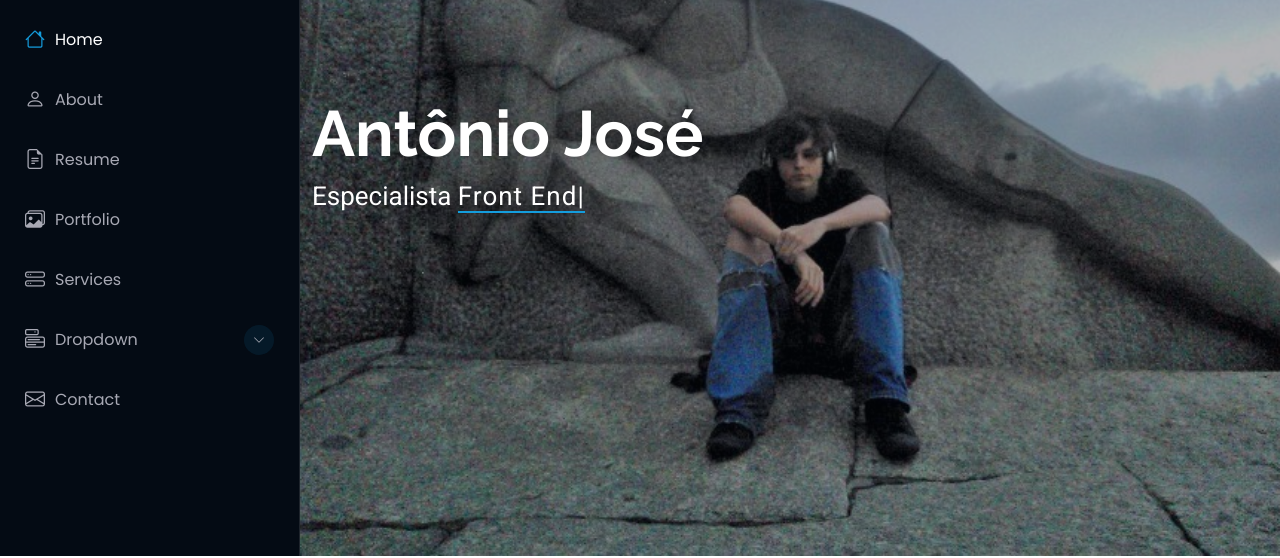
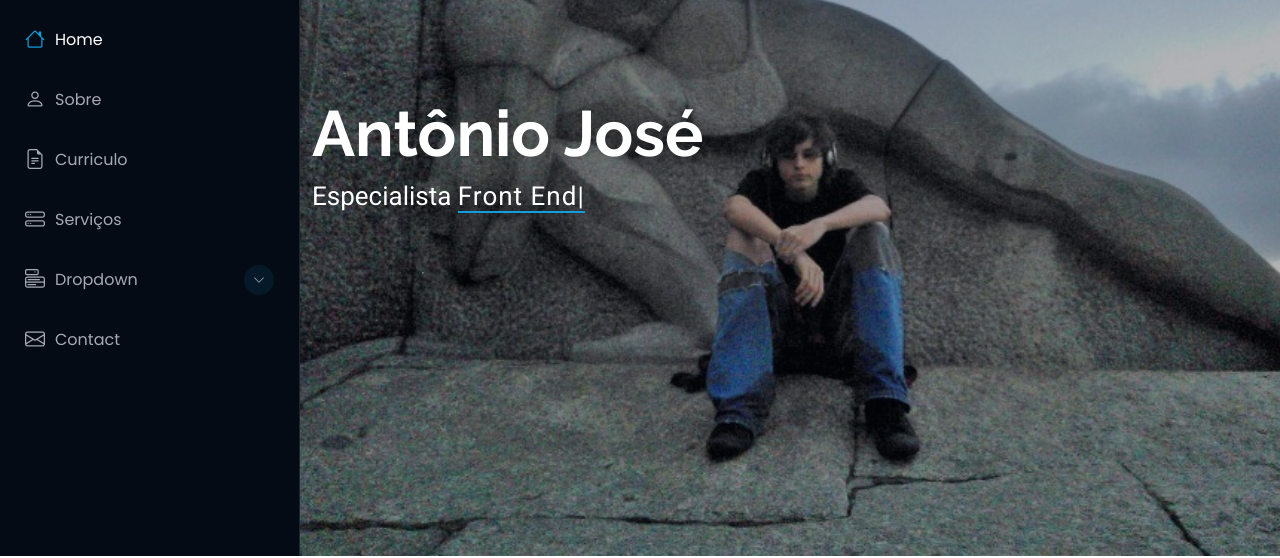
Before and after one commit to TonyScanfeld/facudade, a plain HTML site: page Portfolio/iPortfolio/index.html in a window 1280 px wide. Shown: the part 244-802 px from the top of the page. Drawn offline with Linux system fonts and the light colour scheme.

Commit message:
tradução do menu lateral

```diff
--- a/Portfolio/iPortfolio/index.html
+++ b/Portfolio/iPortfolio/index.html
@@ -62,10 +62,9 @@
     <nav id="navmenu" class="navmenu">
       <ul>
         <li><a href="#hero" class="active"><i class="bi bi-house navicon"></i>Home</a></li>
-        <li><a href="#about"><i class="bi bi-person navicon"></i> About</a></li>
-        <li><a href="#resume"><i class="bi bi-file-earmark-text navicon"></i> Resume</a></li>
-        <li><a href="#portfolio"><i class="bi bi-images navicon"></i> Portfolio</a></li>
-        <li><a href="#services"><i class="bi bi-hdd-stack navicon"></i> Services</a></li>
+        <li><a href="#about"><i class="bi bi-person navicon"></i>Sobre</a></li>
+        <li><a href="#resume"><i class="bi bi-file-earmark-text navicon"></i>Curriculo</a></li>
+        <li><a href="#services"><i class="bi bi-hdd-stack navicon"></i> Serviços</a></li>
         <li class="dropdown"><a href="#"><i class="bi bi-menu-button navicon"></i> <span>Dropdown</span> <i class="bi bi-chevron-down toggle-dropdown"></i></a>
           <ul>
             <li><a href="#">Dropdown 1</a></li>
```
